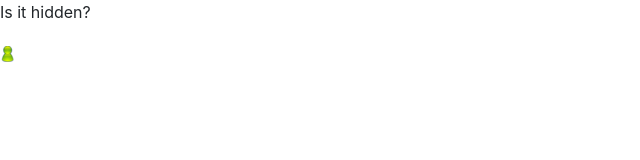
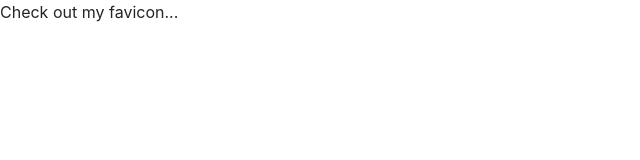
Before and after one commit to lc7729/angular100-demos, an Angular app: page / in a window 1280 px wide. Shown: the top 160 px of the page, without its empty margins (0-640 px from the left). Built offline with nearby package versions, Linux system fonts and the light colour scheme.

Commit message:
rm later features

```diff
--- a/src/app/app.component.ts
+++ b/src/app/app.component.ts
@@ -3,13 +3,9 @@ import { Component } from '@angular/core';
 @Component({
   selector: 'app-root',
   template: `
-          <p [hidden]="isTrue">Is it hidden?</p>
-          <img [src]="'assets/favicon.png'" />
-          `,
-  styleUrls: ['./app.component.css']
+         Check out my favicon...
+          `
 })
 export class AppComponent {
-  isTrue = false;
-  theYear: number = 2019;
 
 }
```
